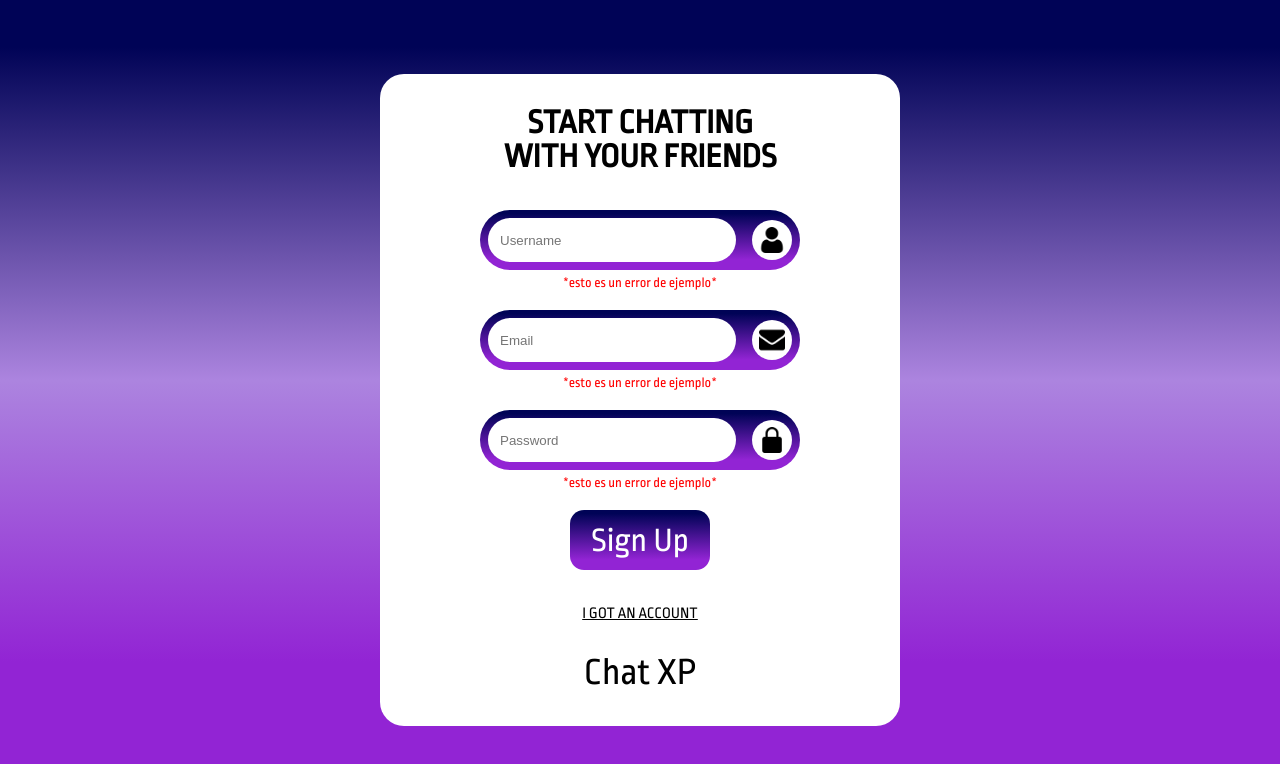
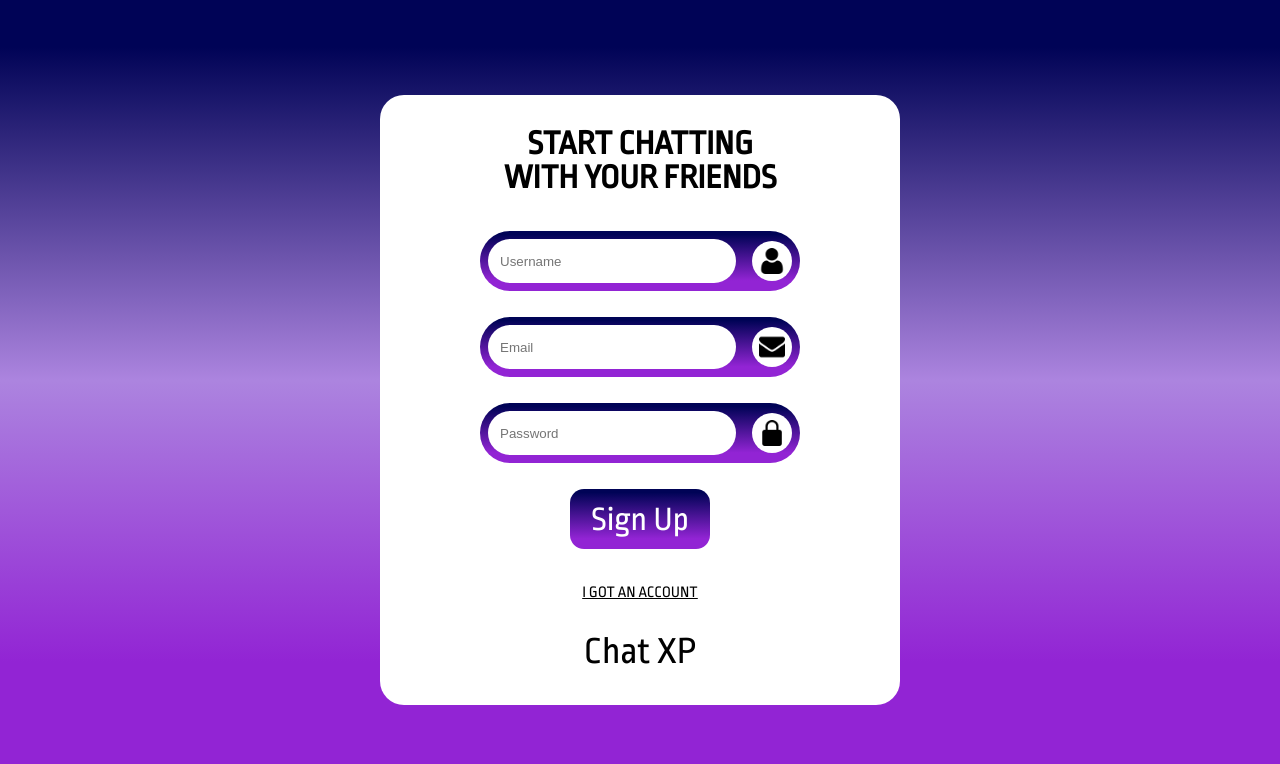
Before and after one commit to LTovarAlc/chatxp, a React (Create React App) app: page / in a window 1280 px wide. Shown: the top 764 px of the page. Built offline with nearby package versions, Linux system fonts and the light colour scheme.

Commit message:
generate new user

```diff
--- a/package.json
+++ b/package.json
@@ -10,6 +10,7 @@
     "react-dom": "^18.2.0",
     "react-router-dom": "^6.16.0",
     "react-scripts": "5.0.1",
+    "uuid": "^9.0.1",
     "web-vitals": "^2.1.4"
   },
   "scripts": {
--- a/src/components/SignUp/SignUp.jsx
+++ b/src/components/SignUp/SignUp.jsx
@@ -1,29 +1,124 @@
-import React from "react";
-
-import "./SignUp.css"
+import React, { useState } from "react";
+import "./SignUp.css";
+import {v4 as uuidv4} from "uuid";
 
 const SignUp = () => {
+    const [username, setUsername] = useState("");
+    const [email, setEmail] = useState("");
+    const [password, setPassword] = useState("");
+    const [usernameError, setUsernameError] = useState("");
+    const [emailError, setEmailError] = useState("");
+    const [passwordError, setPasswordError] = useState("");
 
-    return(
-        <form action="" className="Signup">
-            <div className="input__container">
-                <input type="text" placeholder="Username"  className="input"/>
-                <span  className="icon__container"><img src="../img/user.png" alt="Icon" className="icon"/></span>
-            </div>
-            <span className="error">*esto es un error de ejemplo*</span>
-            <div className="input__container">
-                <input type="text" placeholder="Email" className="input"/>
-                <span className="icon__container"><img src="../img/email.png" alt="Icon" className="icon"/></span>
-            </div>
-            <span className="error">*esto es un error de ejemplo*</span>
-            <div className="input__container">
-                <input type="text" placeholder="Password" className="input"/>
-                <span className="icon__container"><img src="../img/password.png" alt="Icon" className="icon" /></span>
-            </div>
-            <span className="error">*esto es un error de ejemplo*</span>
-            <button className="btn__signup">Sign Up</button>
-        </form>
-    )
-}
+    // tag generator
+    const generateRandomTag = () => {
+      const randomTag = Math.floor(Math.random() * 10000);
+      return `#${randomTag.toString().padStart(4, "0")}`;
+    };
 
-export default SignUp
+    //valid form
+    const validateForm = () => {
+      let isValid = true;
+
+      if (username === "") {
+        setUsernameError("Enter a username.");
+        isValid = false;
+      } else if (username.length > 20) {
+        setUsernameError("This field cannot exceed 20 characters.");
+        isValid = false;
+      } else {
+        setUsernameError("");
+      }
+
+      const emailPattern = /^[a-zA-Z0-9._-]+@[a-zA-Z0-9.-]+\.[a-zA-Z]{2,4}$/;
+      if (!emailPattern.test(email)) {
+        setEmailError("Enter a valid email address.");
+        isValid = false;
+      } else {
+        setEmailError("");
+      }
+
+      if (password === "") {
+        setPasswordError("Enter a password.");
+        isValid = false;
+      } else if (password.length < 6 || password.length > 12) {
+        setPasswordError("Password must have 6-12 characters and include a special character.");
+        isValid = false;
+      } else if (!/[!@#$%^&*()_+[\]{};':"\\|,.<>?]/.test(password)) {
+        setPasswordError("The password must contain at least one special character.");
+        isValid = false;
+      } else {
+        setPasswordError("");
+      }
+
+      return isValid;
+    };
+
+    // send forn & generate newUser
+    const handleSubmit = (e) => {
+      e.preventDefault();
+      if (validateForm()) {
+        const newUser = {
+          id: uuidv4(),
+          tag: generateRandomTag(),
+          username,
+          email,
+          password,
+        };
+
+        console.log("User:", newUser);
+      }
+    };
+
+  return (
+    <form action="" className="Signup" onSubmit={handleSubmit}>
+      <div className="input__container">
+        <input
+          type="text"
+          placeholder="Username"
+          className="input"
+          value={username}
+          onChange={(e) => setUsername(e.target.value)}
+        />
+        <span className="icon__container">
+          <img src="../img/user.png" alt="Icon" className="icon" />
+        </span>
+      </div>
+      <span className="error">{usernameError}</span>
+
+      <div className="input__container">
+        <input
+          type="email"
+          placeholder="Email"
+          className="input"
+          value={email}
+          onChange={(e) => setEmail(e.target.value)}
+        />
+        <span className="icon__container">
+          <img src="../img/email.png" alt="Icon" className="icon" />
+        </span>
+      </div>
+      <span className="error">{emailError}</span>
+
+      <div className="input__container">
+        <input
+          type="password"
+          placeholder="Password"
+          className="input"
+          value={password}
+          onChange={(e) => setPassword(e.target.value)}
+        />
+        <span className="icon__container">
+          <img src="../img/password.png" alt="Icon" className="icon" />
+        </span>
+      </div>
+      <span className="error">{passwordError}</span>
+
+      <button className="btn__signup" type="submit">
+        Sign Up
+      </button>
+    </form>
+  );
+};
+
+export default SignUp;
```
Also changed, not shown: 1 other file (tests, documents, lock files or other folders).
